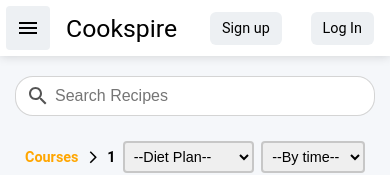
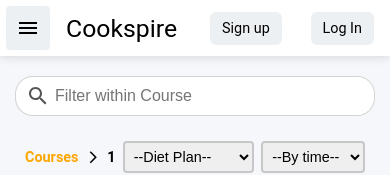
Before and after one commit to Cookspire/frontend, a React (Create React App) app: page /explore/course/1 in a window 390 px wide. Shown: the top 175 px of the page. Built offline with nearby package versions, Linux system fonts and the light colour scheme; no server answers.

Commit message:
Minor changes for ux

```diff
--- a/src/components/styles/RecipeCard.css
+++ b/src/components/styles/RecipeCard.css
@@ -7,7 +7,6 @@
   flex-wrap: wrap;
   padding: 5px;
   height: auto;
-  width: 100%;
 }
 
 .recipe-type {
--- a/src/components/ui/Posts.js
+++ b/src/components/ui/Posts.js
@@ -129,7 +129,7 @@ export default function Posts({ userFollower, currentUser, userData }) {
   }
 
   const likePost = (post) => {
-    if (userLogged && userLogged.email === null) {
+    if (userLogged=== null) {
       navigate("/login");
     } else {
       let likePost = post.hasLiked ? false : true;
--- a/src/index.css
+++ b/src/index.css
@@ -210,6 +210,10 @@ body {
     width: 150px;
   }
 
+  .search-input input{
+    width:100%;
+  }
+
   .explore-container {
     display: none;
   }
@@ -313,6 +317,10 @@ body {
     width: 150px;
   }
 
+  .search-input input{
+    width:100%;
+  }
+
   .explore-container {
     display: none;
   }
--- a/src/pages/Course/index.js
+++ b/src/pages/Course/index.js
@@ -12,6 +12,7 @@ import {
   JSON_HEADERS,
 } from "../../environment/APIService";
 import "./index.css";
+import useDebounce from "../../hooks/useDebounce";
 
 export default function Course() {
   const { name } = useParams();
@@ -19,6 +20,10 @@ export default function Course() {
   const navigate = useNavigate();
 
   const setNotificationData = useContext(UpdateNotificationContext);
+
+  const [globalSearch, setGlobalSearch] = useState("");
+
+  const debouncedSearchValue = useDebounce(globalSearch, 250);
 
   const [recipeList, setRecipeList] = useState([]);
 
@@ -37,6 +42,10 @@ export default function Course() {
   }, [name, navigate]);
 
   useEffect(() => {
+    handleSearchSubmit(debouncedSearchValue);
+  }, [debouncedSearchValue]);
+
+  useEffect(() => {
     if (maxPageNumber > 0 && currentPageNumber >= maxPageNumber) {
       setShowMore(false);
     }
@@ -51,7 +60,6 @@ export default function Course() {
     course,
     pageNumber
   ) {
-
     fetch(BACKEND.API_URL + PATH.FILTER_RECIPE, {
       method: "POST",
       headers: JSON_HEADERS,
@@ -68,7 +76,6 @@ export default function Course() {
       .then((response) => {
         if (response.status === 200) return response.json();
         else {
-
           return APIResponse.BAD_REQUEST;
         }
       })
@@ -109,7 +116,6 @@ export default function Course() {
       .then((response) => {
         if (response.status === 200) return response.json();
         else {
-
           return APIResponse.BAD_REQUEST;
         }
       })
@@ -123,7 +129,8 @@ export default function Course() {
         } else if (data !== "") {
           const responseList = data.recipe;
           setRecipeList((prevList) => [...prevList, ...responseList]);
-          setMaxPageNumber(() => data.maxPageNumber);
+          if (data.maxPageNumber === 0) setShowMore(false);
+          else setMaxPageNumber(() => data.maxPageNumber);
           setCurrentPageNumber((prev) => prev + 1);
         }
       })
@@ -143,6 +150,20 @@ export default function Course() {
     if (currentPageNumber <= maxPageNumber) {
       fetchRecipeByCourse(name);
     }
+  };
+
+  const handleSearchSubmit = (value) => {
+    const fromTime = timingRef.current.value.split(":")[0];
+    const toTime = timingRef.current.value.split(":")[1];
+
+    const reqDiet =
+      dietRef.current.value.length > 0 ? dietRef.current.value : null;
+    const reqFromTime = fromTime.length > 0 ? fromTime : 0;
+    const reqToTime = toTime.length > 0 ? toTime : 100;
+    const query = value.length > 0 ? value : "";
+    const cusine = null;
+    const course = name;
+    filterRecipe(query, reqDiet, reqFromTime, reqToTime, cusine, course, 0);
   };
 
   const handleFilter = () => {
@@ -171,10 +192,13 @@ export default function Course() {
             <input
               type="text"
               autoComplete="off"
+              id="search"
+              placeholder="Filter within Course"
               maxLength={1000}
-              id="search"
-              placeholder="Search Recipes"
-
+              onChange={(e) => {
+                setGlobalSearch(e.target.value);
+              }}
+              value={globalSearch}
             />
           </div>
         </div>
--- a/src/pages/Cuisine/index.js
+++ b/src/pages/Cuisine/index.js
@@ -46,7 +46,9 @@ export default function Cuisine() {
   }, [debouncedSearchValue]);
 
   useEffect(() => {
-    if (maxPageNumber > 0 && currentPageNumber >= maxPageNumber) {
+    if (
+      (maxPageNumber > 0 && currentPageNumber >= maxPageNumber)
+    ) {
       setShowMore(false);
     }
   }, [maxPageNumber, currentPageNumber]);
@@ -89,7 +91,10 @@ export default function Cuisine() {
         } else if (data !== "") {
           const responseList = data.recipe;
           setRecipeList(responseList);
-          setMaxPageNumber(() => data.maxPageNumber);
+          if(data.maxPageNumber===0)
+            setShowMore(false)
+          else
+            setMaxPageNumber(() => data.maxPageNumber);
           setCurrentPageNumber((prev) => prev + 1);
         }
       })
```
